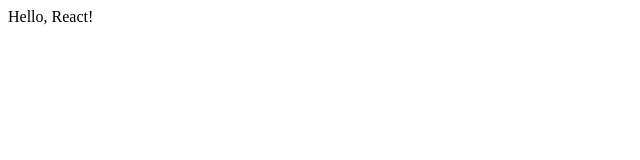
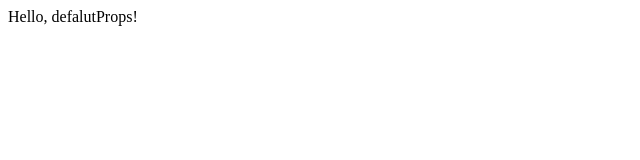
Before and after one commit to nagata03/learn-typescript-react-app, a React (Create React App) app: page / in a window 1280 px wide. Shown: the top 160 px of the page, without its empty margins (0-640 px from the left). Built offline with nearby package versions, Linux system fonts and the light colour scheme.

Commit message:
learn function components basic

```diff
--- a/src/App.tsx
+++ b/src/App.tsx
@@ -1,11 +1,15 @@
 import React from 'react';
 
 interface AppProps {
-  message: string;
+  message?: string;
 }
 
-const App = ({ message }: AppProps) => {
+const App: React.FC<AppProps> = ({ message }) => {
   return <div>{message}</div>;
 };
 
+App.defaultProps = {
+  message: 'Hello, defalutProps!',
+};
+
 export default App;
--- a/src/index.tsx
+++ b/src/index.tsx
@@ -4,7 +4,4 @@ import App from './App';
 
 //type Foo = JSX.IntrinsicAttributes;
 
-ReactDOM.render(
-  <App message="Hello, React!" />,
-  document.getElementById('root')
-);
+ReactDOM.render(<App />, document.getElementById('root'));
```
